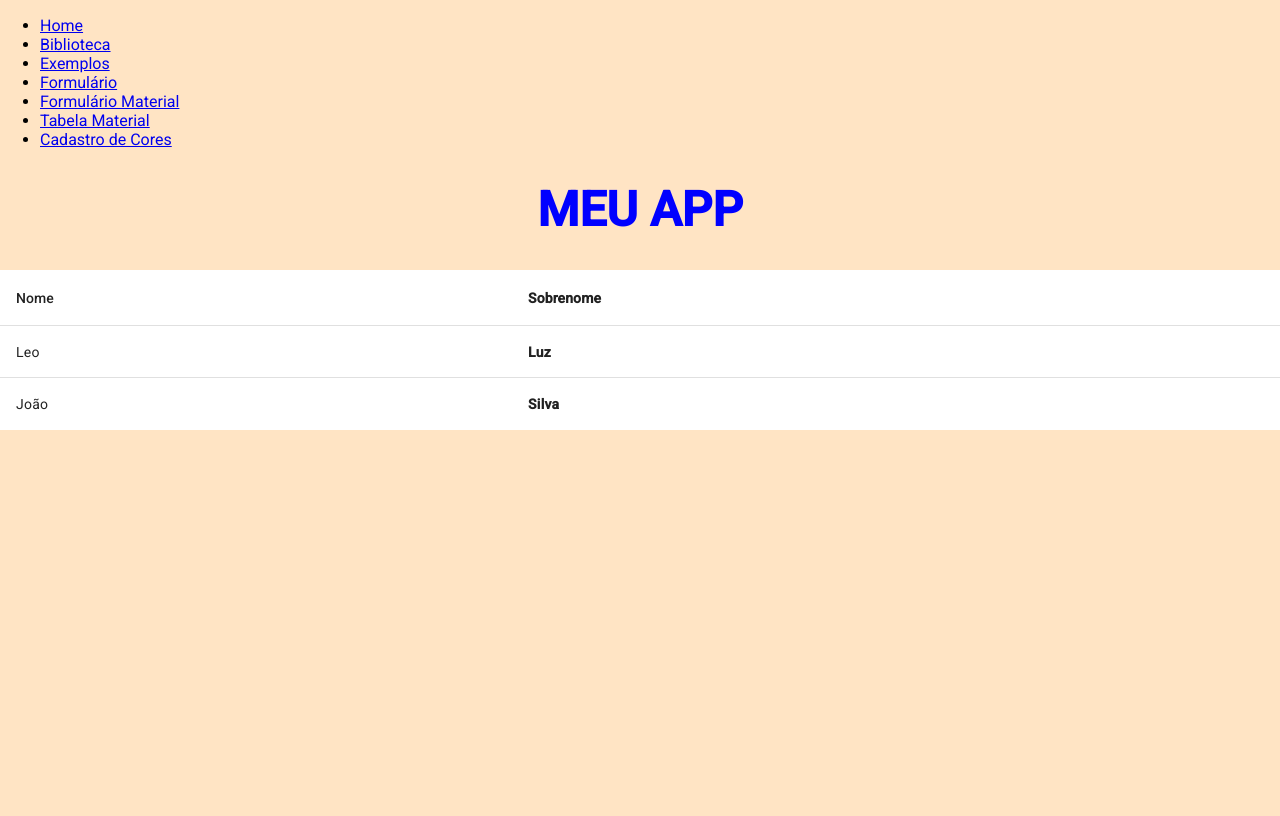
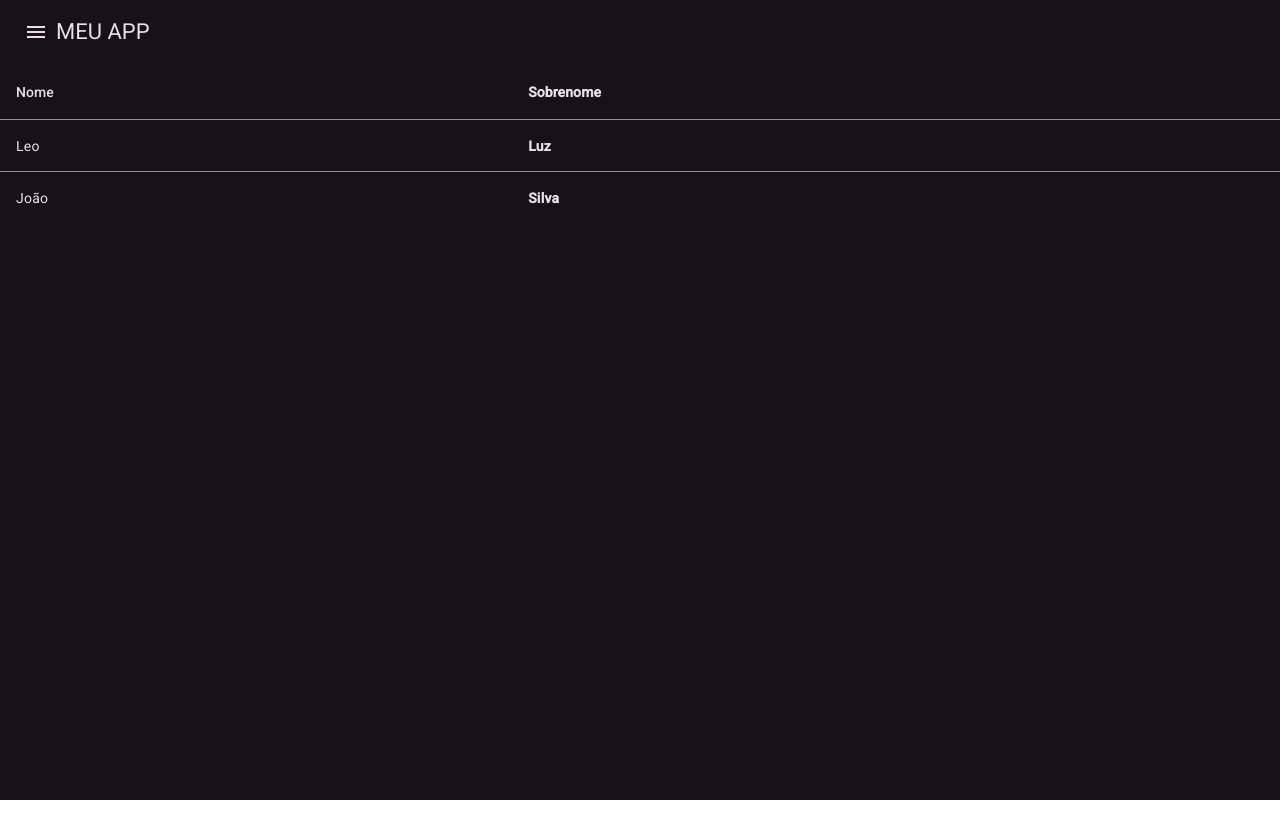
Before and after one commit to leopluz/aula_desenvolvimento-mobile, an Angular app in the folder projetoangular/: page / in a window 1280 px wide. Built offline with nearby package versions, Linux system fonts and the light colour scheme.

Commit message:
Menu Material

```diff
--- a/projetoangular/angular.json
+++ b/projetoangular/angular.json
@@ -27,7 +27,7 @@
               }
             ],
             "styles": [
-              "@angular/material/prebuilt-themes/indigo-pink.css",
+              "@angular/material/prebuilt-themes/magenta-violet.css",
               "src/styles.css"
             ],
             "scripts": []
@@ -86,7 +86,7 @@
               }
             ],
             "styles": [
-              "@angular/material/prebuilt-themes/indigo-pink.css",
+              "@angular/material/prebuilt-themes/magenta-violet.css",
               "src/styles.css"
             ],
             "scripts": []
--- a/projetoangular/package.json
+++ b/projetoangular/package.json
@@ -23,6 +23,7 @@
     "@capacitor/android": "^6.1.0",
     "@capacitor/cli": "^6.1.0",
     "@capacitor/core": "^6.1.0",
+    "@capacitor/ios": "^6.1.0",
     "rxjs": "~7.8.0",
     "tslib": "^2.3.0",
     "zone.js": "~0.14.3"
--- a/projetoangular/src/app/app.component.html
+++ b/projetoangular/src/app/app.component.html
@@ -1,15 +1,45 @@
-<nav>
-    <ul>
-        <li><a routerLink="/">Home</a></li>
-        <li><a routerLink="/biblioteca">Biblioteca</a></li>
-        <li><a routerLink="/exemplos">Exemplos</a></li>
-        <li><a routerLink="/formulario">Formulário</a></li>
-        <li><a routerLink="/formulario-material">Formulário Material</a></li>
-        <li><a routerLink="/tabela-material">Tabela Material</a></li>
-        <li><a routerLink="/cadastro-cores">Cadastro de Cores</a></li>
-    </ul>
-</nav>
+<body class="mat-app-background">
 
-<h1>MEU APP</h1>
+<mat-toolbar>
+    <span>
+        <button mat-icon-button [matMenuTriggerFor]="meuMenu"
+                #menuTrigger="matMenuTrigger" (click)="menuTrigger.openMenu()">
+            <mat-icon>menu</mat-icon>
+        </button>
+        <mat-menu #meuMenu="matMenu">
+            <button mat-menu-item routerLink="/">
+                <mat-icon>home</mat-icon>
+                <span>Home</span>
+            </button>
+            <button mat-menu-item routerLink="/biblioteca">
+                <mat-icon>menu_book</mat-icon>
+                <span>Biblioteca</span>
+            </button>
+            <button mat-menu-item routerLink="/exemplos">
+                <mat-icon>hexagon</mat-icon>
+                <span>Exemplos</span>
+            </button>
+            <button mat-menu-item routerLink="/formulario">
+                <mat-icon>feed</mat-icon>
+                <span>Formulário</span>
+            </button>
+            <button mat-menu-item routerLink="/formulario-material">
+                <mat-icon>view_compact_alt</mat-icon>
+                <span>Formulário Material</span>
+            </button>
+            <button mat-menu-item routerLink="/tabela-material">
+                <mat-icon>toc</mat-icon>
+                <span>Tabela Material</span>
+            </button>
+            <button mat-menu-item routerLink="/cadastro-cores">
+                <mat-icon>format_paint</mat-icon>
+                <span>Cadastro de Cores</span>
+            </button>
+        </mat-menu>
+    </span>
+    <span>MEU APP</span>
+</mat-toolbar>
 
 <router-outlet />
+
+</body>
--- a/projetoangular/src/styles.css
+++ b/projetoangular/src/styles.css
@@ -1,8 +1,4 @@
 /* You can add global styles to this file, and also import other style files */
-body {
-    background-color: bisque;
-}
-
 h1, h2 {
     text-align: center;
 }
```
Also changed, not shown: projetoangular/src/app/app.component.ts (+12 -3 lines), 1 other file (tests, documents, lock files or other folders).
